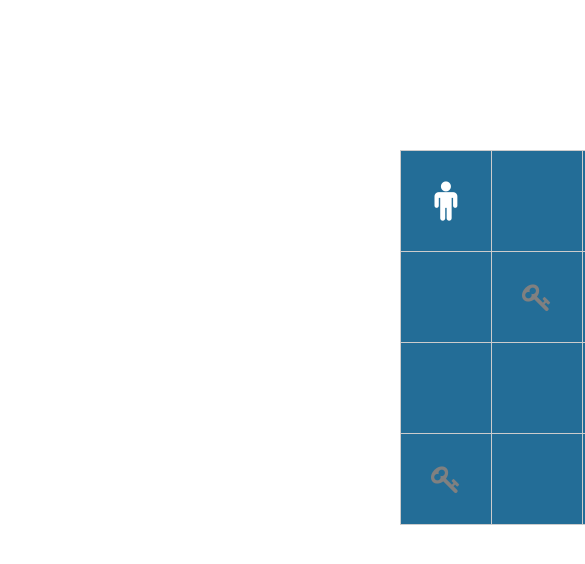
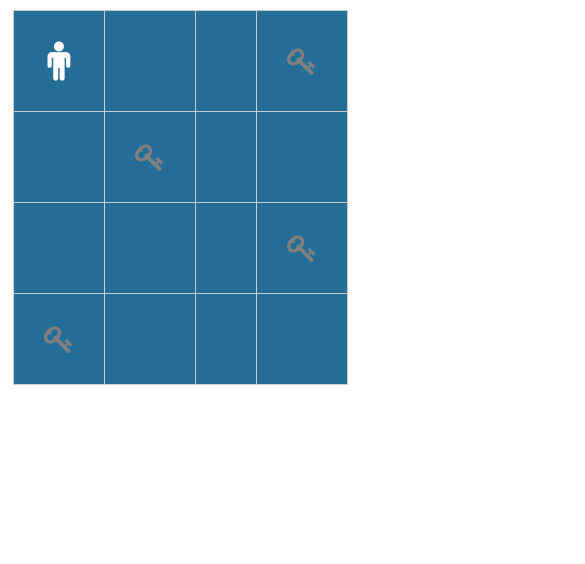
Before and after one commit to nandini-venkateshan/mario-game, a React (Create React App) app: page / in a window 390 px wide. Shown: the top 564 px of the page, 585 px wide, since content can reach past the window. Built offline with nearby package versions, Linux system fonts and the light colour scheme.

Commit message:
Update index.css

```diff
--- a/src/index.css
+++ b/src/index.css
@@ -5,6 +5,11 @@
 .gridContainer{
 margin:150px 0px 0px 400px;
 
+}
+@media screen and (min-width:375px) and (max-width:425px){
+  .gridContainer{
+    margin:10px 0px 0px 13px;
+  }
 }
 table, td {
   border-collapse:collapse;
```
